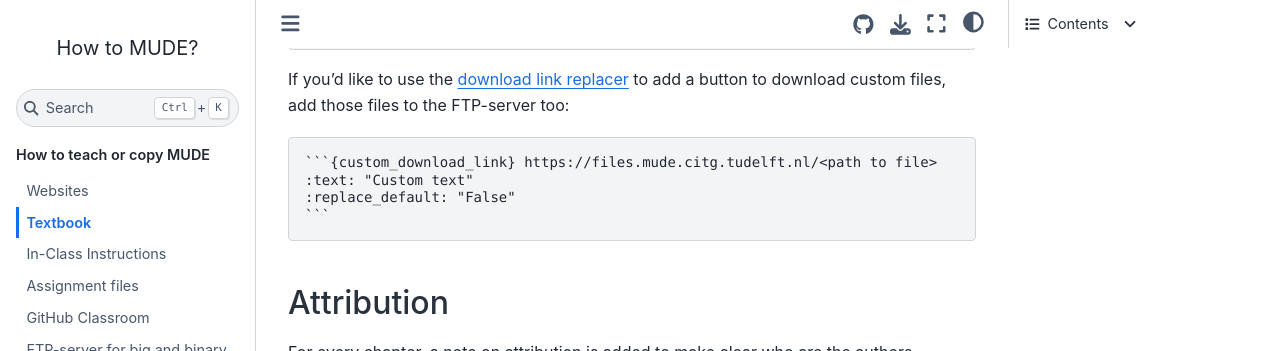
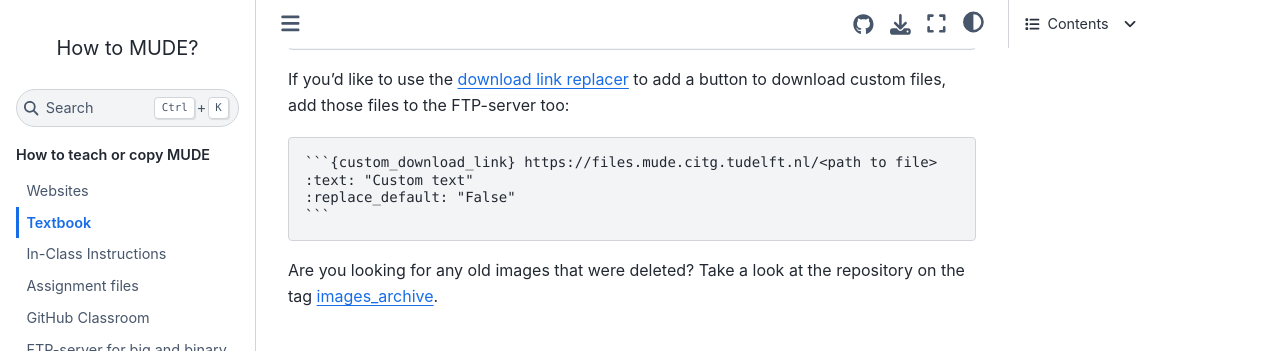
Before and after one commit to TUDelft-MUDE/teacher, a Jupyter Book: the page built from book/book.md, in a window 1280 px wide and 900 px high, scrolled down 1897 px, cut to the strip 0-351 px from the top of the window. Built offline with Jupyter Book 1.0.4 settings and Sphinx 7.4.7 and the Sphinx Book theme 1.1.4, drawn with Linux system fonts in a browser that asks for light colours; comment, search, counter and statistics services are not loaded.

Commit message:
figure archive

`````diff
--- a/book/book.md
+++ b/book/book.md
@@ -52,6 +52,8 @@ If you'd like to use the [download link replacer](https://teachbooks.io/manual/e
 :replace_default: "False"
 ```
 ````
+
+Are you looking for any old images that were deleted? Take a look at the repository on the tag [images_archive](https://github.com/TUDelft-MUDE/book/tree/images_archive).
 
 ## Attribution
 ````{margin}
`````
